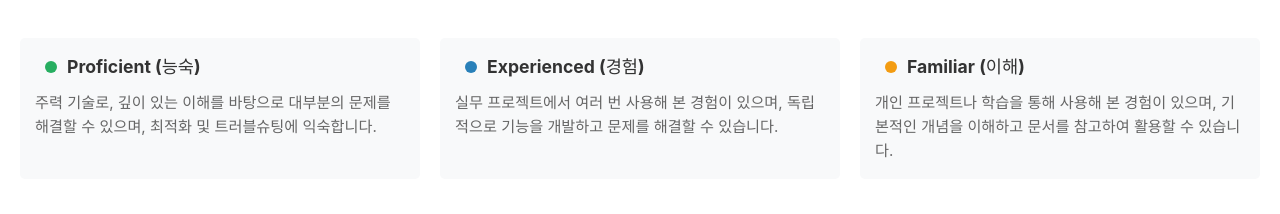
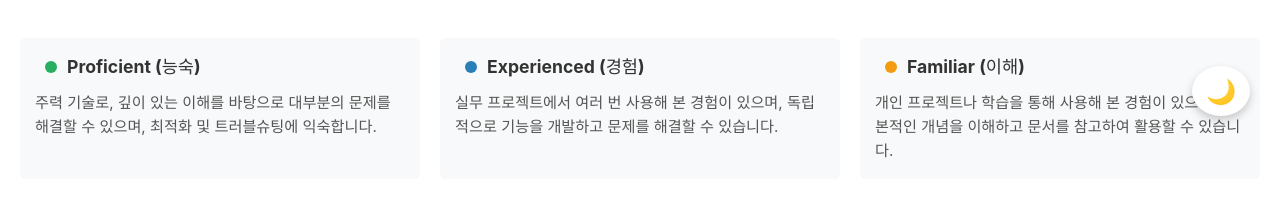
Before and after one commit to jungducknam/jungducknam.github.io, a React (Vite) app: page / in a window 1280 px wide. Shown: the part 654-868 px from the top of the page. Built offline with nearby package versions, Linux system fonts and the light colour scheme.

Commit message:
feat: Add dark mode toggle feature

```diff
--- a/src/App.css
+++ b/src/App.css
@@ -1,3 +1,28 @@
+/* 1. 테마별 색상 변수 정의 */
+:root {
+  --background-color: #f4f7f9;
+  --text-color: #333;
+  --card-bg-color: #ffffff;
+  --header-color: #2c3e50;
+  --border-color: #e0e0e0;
+  --subtle-text-color: #555;
+  --card-border-color: #eee;
+  --category-header-color: #34495e;
+  --legend-bg-color: #f8f9fa;
+}
+
+body.dark {
+  --background-color: #1a1a1a;
+  --text-color: #e0e0e0;
+  --card-bg-color: #2a2a2a;
+  --header-color: #9ec5e6;
+  --border-color: #444;
+  --subtle-text-color: #aaa;
+  --card-border-color: #3a3a3a;
+  --category-header-color: #8ab4d5;
+  --legend-bg-color: #2c2c2c;
+}
+
 /* 기본 폰트 및 배경 설정 */
 body {
   margin: 0; /* 브라우저 기본 마진 제거 */
@@ -6,22 +31,23 @@ body {
   justify-content: center; /* 수평 중앙 정렬 */
   min-height: 100vh; /* body 높이를 화면 전체 높이로 설정 */
   font-family: -apple-system, BlinkMacSystemFont, 'Segoe UI', Roboto, Oxygen, Ubuntu, Cantarell, 'Open Sans', 'Helvetica Neue', sans-serif;
-  background-color: #f4f7f9;
-  color: #333;
+  background-color: var(--background-color);
+  color: var(--text-color);
   line-height: 1.6;
+  transition: background-color 0.3s, color 0.3s;
 }
 
 /* 전체 포트폴리오 컨테이너 */
 .portfolio-container {
   width: 100%;
-  /* 가독성을 위해 최대 너비를 1400px로 설정합니다. */
   max-width: 1400px;
-  margin: auto; /* flex 컨테이너 안에서 수직/수평 중앙 정렬을 담당합니다. */
+  margin: auto;
   padding: 20px;
-  background-color: #ffffff;
+  background-color: var(--card-bg-color);
   border-radius: 8px;
   box-shadow: 0 4px 12px rgba(0, 0, 0, 0.05);
-  box-sizing: border-box; /* padding을 너비에 포함시킵니다. */
+  box-sizing: border-box;
+  transition: background-color 0.3s;
 }
 
 /* 공통 섹션 스타일 */
@@ -30,8 +56,8 @@ section {
 }
 
 section h1, section h2, section h3 {
-  color: #2c3e50;
-  border-bottom: 2px solid #e0e0e0;
+  color: var(--header-color);
+  border-bottom: 2px solid var(--border-color);
   padding-bottom: 10px;
   margin-bottom: 20px;
 }
@@ -52,7 +78,7 @@ section h3 {
 /* 1. 소개 섹션 */
 .intro-section p {
   font-size: 1.1em;
-  color: #555;
+  color: var(--subtle-text-color);
 }
 
 /* 2. 기술 스택 섹션 */
@@ -63,15 +89,15 @@ section h3 {
 }
 
 .skill-category {
-  background-color: #fdfdfd;
+  background-color: var(--card-bg-color);
   padding: 20px;
   border-radius: 8px;
-  border: 1px solid #eee;
+  border: 1px solid var(--card-border-color);
 }
 
 .skill-category h3 {
   margin-top: 0;
-  color: #34495e;
+  color: var(--category-header-color);
   font-size: 1.3em;
 }
 
@@ -86,7 +112,7 @@ section h3 {
   justify-content: space-between;
   align-items: center;
   padding: 8px 0;
-  border-bottom: 1px solid #f2f2f2;
+  border-bottom: 1px solid var(--card-border-color);
 }
 
 .skill-category li:last-child {
@@ -125,7 +151,7 @@ section h3 {
 .skill-legend-section .legend-item {
   padding: 15px;
   border-radius: 5px;
-  background-color: #f8f9fa;
+  background-color: var(--legend-bg-color);
 }
 
 .skill-legend-section .legend-item h4 {
@@ -141,7 +167,7 @@ section h3 {
 
 .skill-legend-section .legend-item p {
   font-size: 0.95em;
-  color: #666;
+  color: var(--subtle-text-color);
   margin: 0;
 }
 
@@ -162,7 +188,6 @@ section h3 {
 
   .skills-grid,
   .legend-grid {
-    /* 화면이 작아지면 1열로 변경 */
     grid-template-columns: 1fr;
   }
 }
@@ -174,8 +199,8 @@ section h3 {
     box-shadow: none;
   }
 
-  body {
-    background-color: #ffffff;
+  body.light {
+    background-color: var(--card-bg-color);
   }
 
   section h1 {
@@ -193,3 +218,27 @@ section h3 {
     max-width: 80%;
   }
 }
+
+/* 4. 다크 모드 전환 플로팅 버튼 */
+.theme-toggle-button {
+  position: fixed;
+  bottom: 30px;
+  right: 30px;
+  width: 50px;
+  height: 50px;
+  border-radius: 50%;
+  border: none;
+  background-color: var(--card-bg-color);
+  color: var(--text-color);
+  font-size: 24px;
+  cursor: pointer;
+  display: flex;
+  align-items: center;
+  justify-content: center;
+  box-shadow: 0 4px 8px rgba(0, 0, 0, 0.2);
+  transition: background-color 0.3s, color 0.3s, transform 0.2s;
+}
+
+.theme-toggle-button:hover {
+  transform: scale(1.1);
+}
--- a/src/App.tsx
+++ b/src/App.tsx
@@ -1,7 +1,7 @@
+import { useState, useEffect } from 'react';
 import './App.css';
 
 // 기술 스택 데이터
-// 이 부분을 수정하여 자신의 기술 스택을 관리할 수 있습니다.
 const skillsData = {
   backend: [
     { name: 'Java', level: 'proficient' },
@@ -28,7 +28,6 @@ const skillsData = {
 };
 
 // 스킬 레벨 설명
-// 각 레벨이 무엇을 의미하는지 설명하는 부분입니다.
 const skillLevels = {
   proficient: {
     title: 'Proficient (능숙)',
@@ -44,23 +43,38 @@ const skillLevels = {
   },
 };
 
+function App() {
+  // 1. 테마 상태 관리 (localStorage에서 초기값 가져오기)
+  const [theme, setTheme] = useState(() => {
+    return localStorage.getItem('theme') || 'light';
+  });
 
+  // 2. 테마 변경 함수
+  const toggleTheme = () => {
+    const newTheme = theme === 'light' ? 'dark' : 'light';
+    setTheme(newTheme);
+  };
 
-function App() {
+  // 3. 테마가 변경될 때마다 <body> 태그의 클래스를 업데이트하고 localStorage에 저장
+  useEffect(() => {
+    document.body.className = ''; // 기존 클래스 초기화
+    document.body.classList.add(theme);
+    localStorage.setItem('theme', theme);
+  }, [theme]);
+
   return (
     <div className="portfolio-container">
-      {/* 1. 소개 섹션 */}
+      {/* 소개 섹션 */}
       <section className="intro-section">
         <h1>안녕하세요, Jungduck Nam입니다.</h1>
         <p>
-          {/* 이 부분을 수정하여 자기소개를 작성하세요. */}
           복잡한 문제를 해결하고 효율적인 시스템을 만드는 것을 즐기는 백엔드 개발자입니다.
           견고한 서버 아키텍처 설계와 데이터 처리에 강점을 가지고 있습니다.
           사용자에게 더 나은 경험을 제공하기 위해 프론트엔드 기술에도 꾸준히 관심을 가지고 학습하며, 풀스택 개발 역량을 키워나가고 있습니다.
         </p>
       </section>
 
-      {/* 2. 기술 스택 섹션 */}
+      {/* 기술 스택 섹션 */}
       <section className="skills-section">
         <h2>기술 스택</h2>
         <div className="skills-grid">
@@ -80,7 +94,7 @@ function App() {
         </div>
       </section>
 
-      {/* 3. 스킬 수준 설명 섹션 */}
+      {/* 스킬 수준 설명 섹션 */}
       <section className="skill-legend-section">
         <h3>스킬 수준 설명</h3>
         <div className="legend-grid">
@@ -95,6 +109,11 @@ function App() {
           ))}
         </div>
       </section>
+
+      {/* 4. 다크 모드 전환 플로팅 버튼 */}
+      <button onClick={toggleTheme} className="theme-toggle-button">
+        {theme === 'light' ? '🌙' : '☀️'}
+      </button>
     </div>
   );
 }
```
